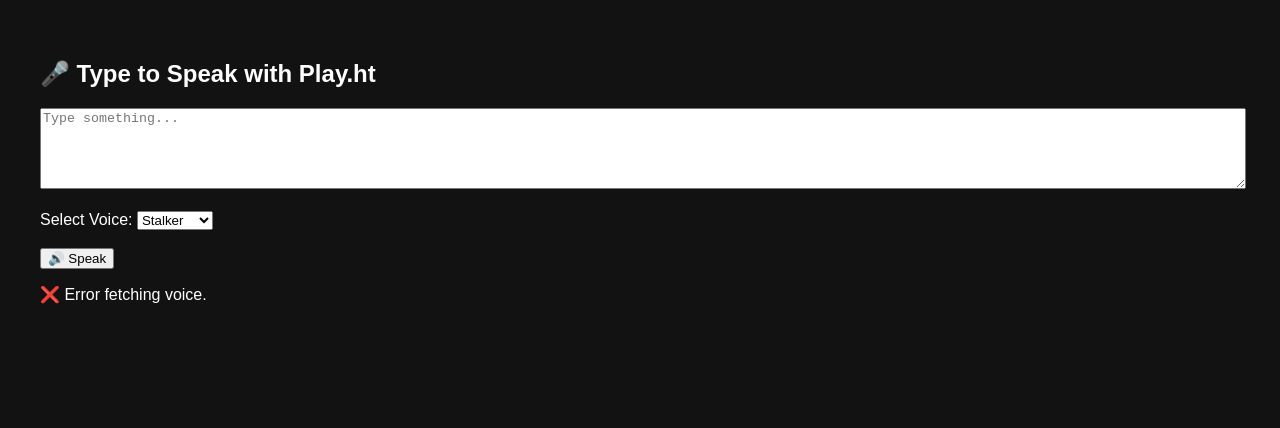
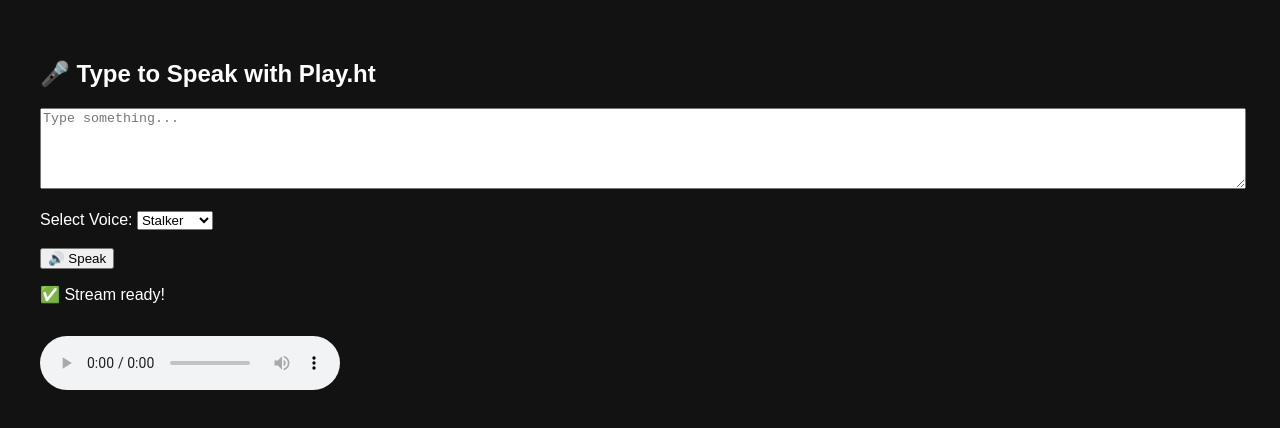
Before and after one commit to xak1234/Vok, a website: page index.html in a window 1280 px wide. Both pictures are taken after a click on the button "🔊 Speak". Drawn offline with Linux system fonts and the light colour scheme; no server answers.

Commit message:
Update index.html

```diff
--- a/index.html
+++ b/index.html
@@ -1,3 +1,4 @@
+
 <!DOCTYPE html>
 <html lang="en">
 <head>
@@ -14,7 +15,7 @@
     <option value="s3://voice-cloning-zero-shot/-mclt8urjjQX6KSOD-SpN/york/manifest.json">Ripper</option>
     <option value="s3://voice-cloning-zero-shot/5eTQqEIfsDVfC_xuYSJ2d/josef/manifest.json">Josef</option>
     <option value="s3://voice-cloning-zero-shot/PhpYXU98ksvRQpKiwX-fz/letby/manifest.json">Letby</option>
-    <option value="s3://voice-cloning-zero-shot/YQnLcpzWwgNVvzeW_gQ4T/shannon/manifest.json">Shannon</option>
+    <option value="s3://voice-cloning-zero-shot/looTf0NVHGP5N33Xt3bMJ/shannon/manifest.json">Shannon</option>
     <option value="s3://voice-cloning-zero-shot/mxG-JSMwfhNaVWVLqawsg/jimy/manifest.json">Jimmy</option>
     <option value="s3://voice-cloning-zero-shot/xBdn4KI3fopPTXqnrBGkk/hunts/manifest.json">Hunt</option>
     <option value="s3://voice-cloning-zero-shot/xReT7HapjXaa2xCkLCRbb/andrew/manifest.json">Prince</option>
@@ -36,16 +37,11 @@
       status.innerText = "Sending...";
       player.style.display = "none";
 
-      const res = await fetch('/api/voice', { // <-- changed from /api/tts
+      const res = await fetch('/api/tts', {
         method: 'POST',
         headers: { 'Content-Type': 'application/json' },
-        body: JSON.stringify({ text, personality: voice }) // personality matches backend key
+        body: JSON.stringify({ text, voice })
       });
-
-      if (!res.ok) {
-        status.innerText = "❌ Error fetching voice.";
-        return;
-      }
 
       const blob = await res.blob();
       const audioUrl = URL.createObjectURL(blob);
```
